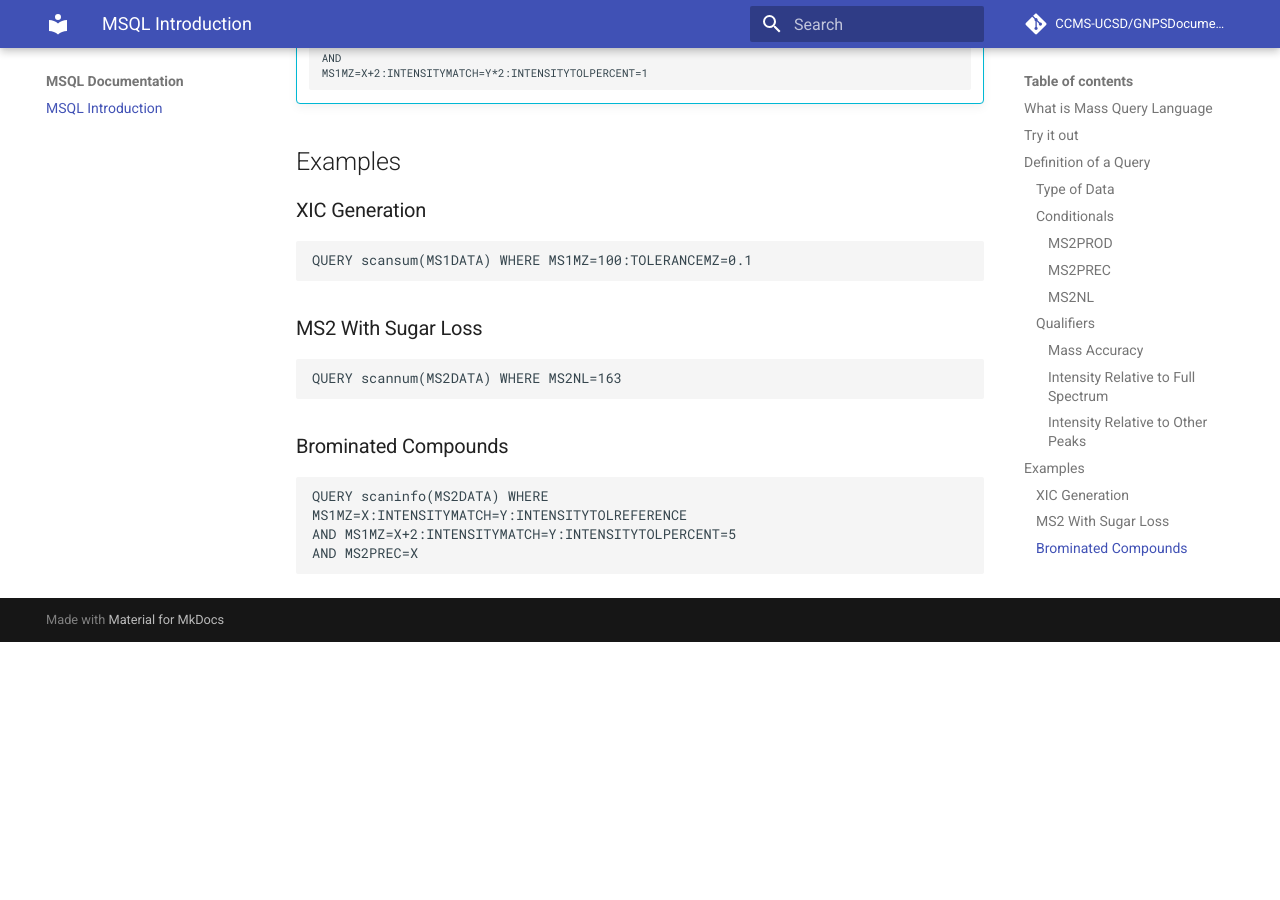
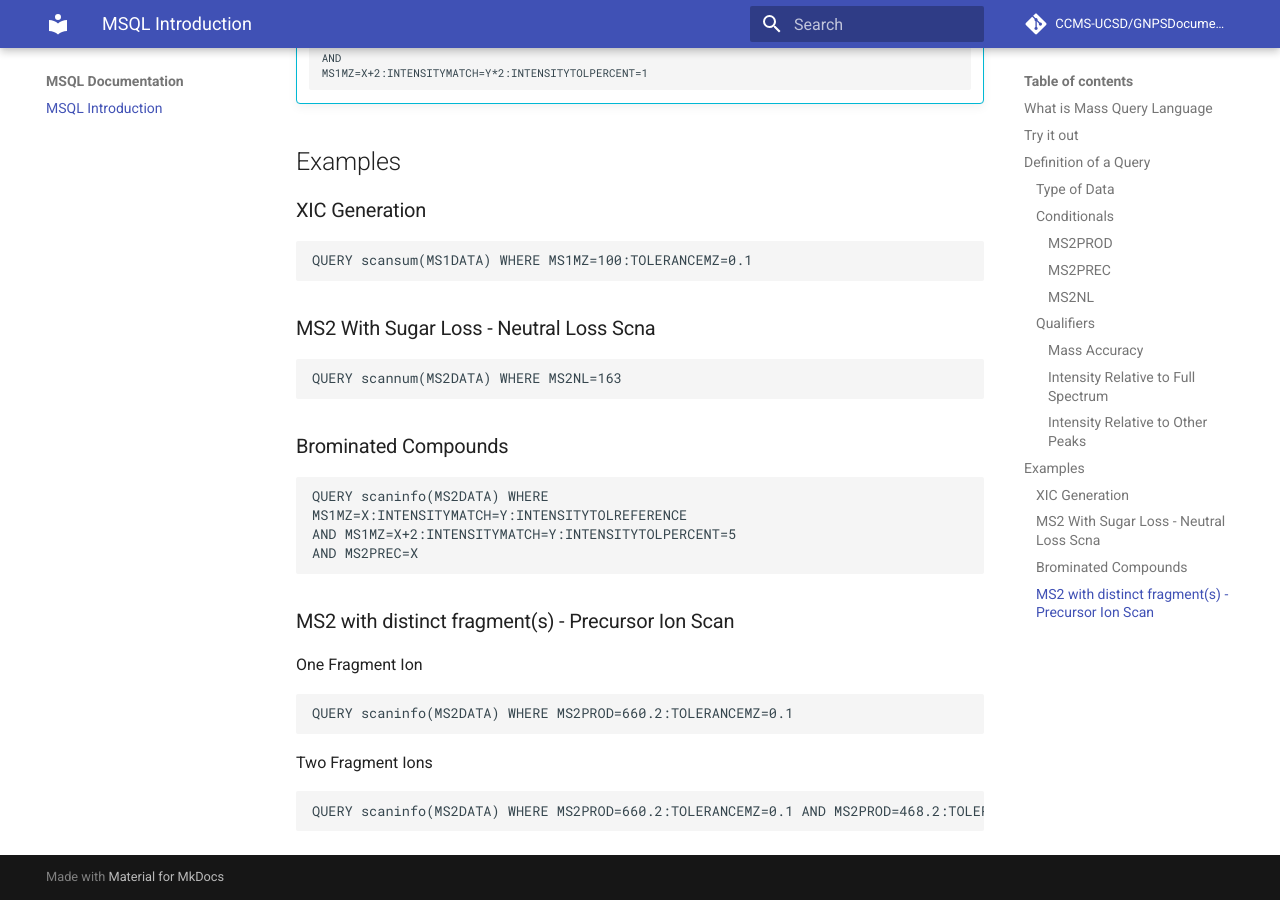
Before and after one commit to mwang87/MassQueryLanguage, an MkDocs documentation site: the page built from docs/docs/index.md, in a window 1280 px wide and 900 px high, scrolled down 2219 px. Built offline with MkDocs 1.6.1 and Material for MkDocs 9.7.7, drawn with Linux system fonts in a browser that asks for light colours; comment, search, counter and statistics services are not loaded; before the commit the page ends 2861 px from its top, so only the background shows below that.

Commit message:
Update index.md

````diff
--- a/docs/docs/index.md
+++ b/docs/docs/index.md
@@ -103,7 +103,7 @@ INTENSITYMATCH=Y*2
 QUERY scansum(MS1DATA) WHERE MS1MZ=100:TOLERANCEMZ=0.1
 ```
 
-### MS2 With Sugar Loss
+### MS2 With Sugar Loss - Neutral Loss Scna
 
 ```
 QUERY scannum(MS2DATA) WHERE MS2NL=163
@@ -117,3 +117,14 @@ MS1MZ=X:INTENSITYMATCH=Y:INTENSITYTOLREFERENCE
 AND MS1MZ=X+2:INTENSITYMATCH=Y:INTENSITYTOLPERCENT=5
 AND MS2PREC=X
 ```
+### MS2 with distinct fragment(s) - Precursor Ion Scan
+
+One Fragment Ion
+```
+QUERY scaninfo(MS2DATA) WHERE MS2PROD=660.2:TOLERANCEMZ=0.1
+```
+
+Two Fragment Ions
+```
+QUERY scaninfo(MS2DATA) WHERE MS2PROD=660.2:TOLERANCEMZ=0.1 AND MS2PROD=468.2:TOLERANCEMZ=0.1
+```
````
